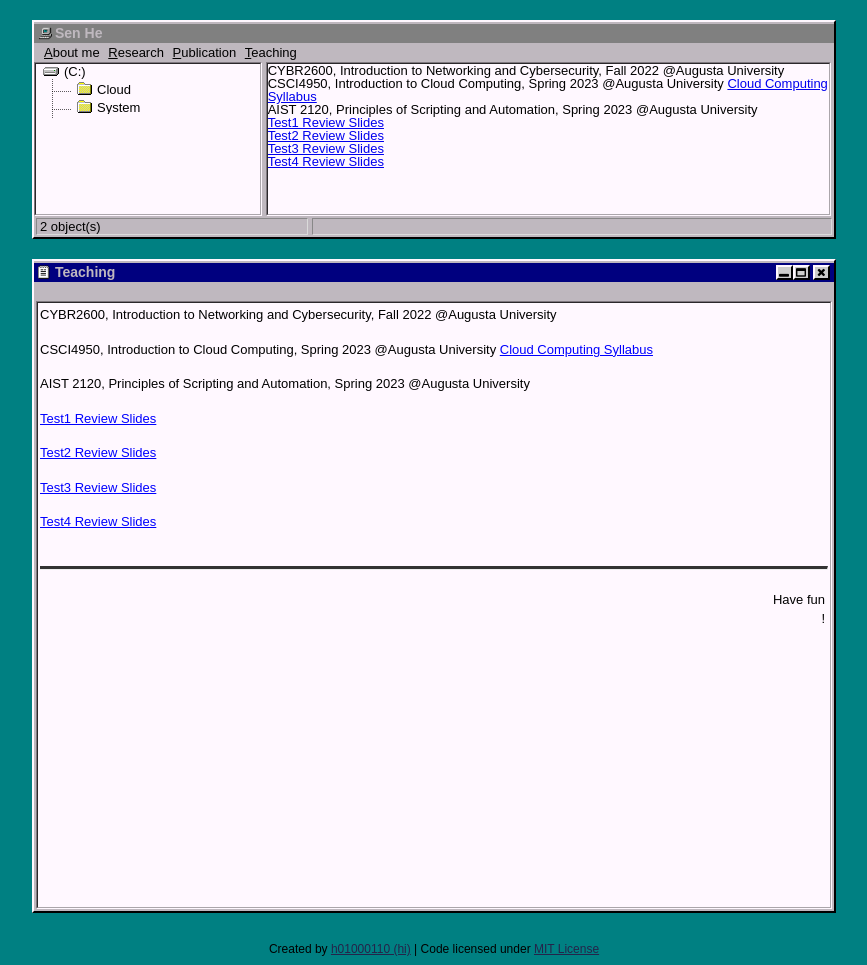
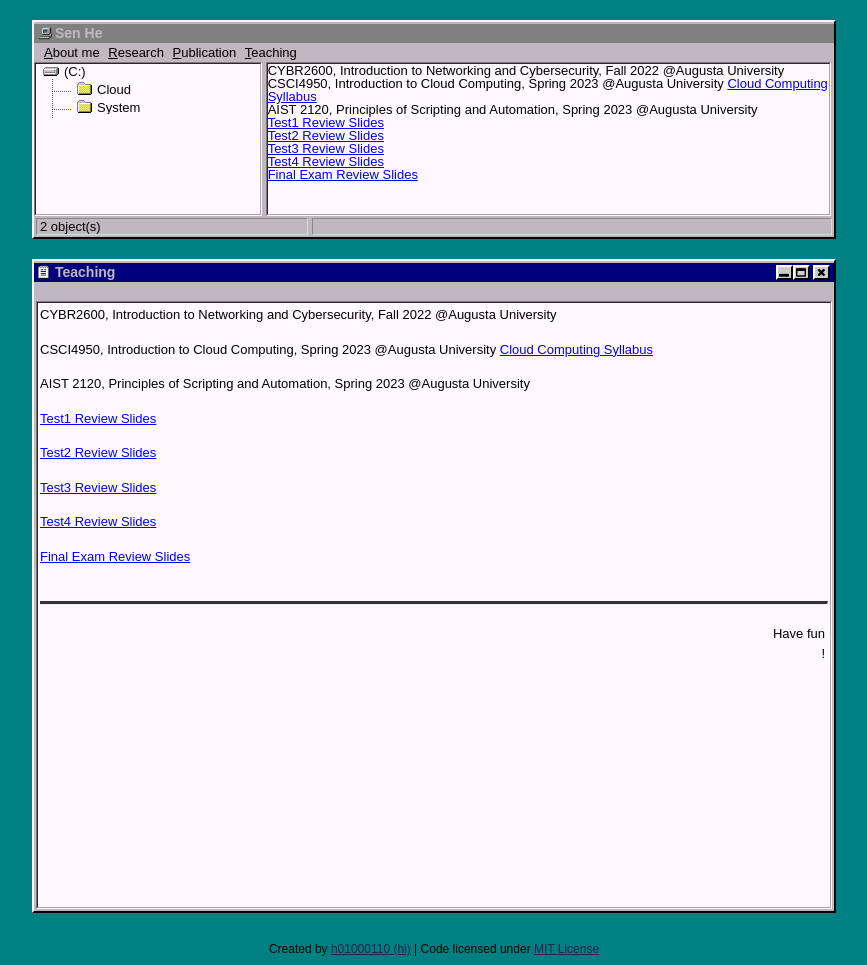
Before and after one commit to sen-he/sen-he.github.io, a Jekyll site: the page built from teaching/index.md, in a window 1280 px wide. Shown: the whole page, without its empty margins (206-1073 px from the left). Built offline with Jekyll 4.4.1, drawn with Linux system fonts in a browser that asks for light colours.

Commit message:
Update index.md

```diff
--- a/teaching/index.md
+++ b/teaching/index.md
@@ -17,3 +17,5 @@
 [Test3 Review Slides](https://github.com/sen-he/sen-he.github.io/blob/master/teaching/Test3_Review.pptx)
 
 [Test4 Review Slides](https://github.com/sen-he/sen-he.github.io/blob/master/teaching/Test4_Review.pptx)
+
+[Final Exam Review Slides](https://github.com/sen-he/sen-he.github.io/blob/master/teaching/FinalExam_Review.pptx)
```
